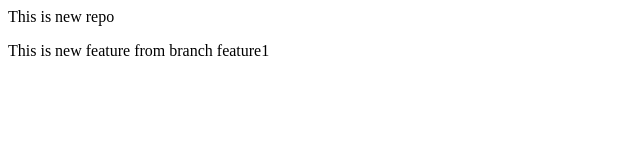
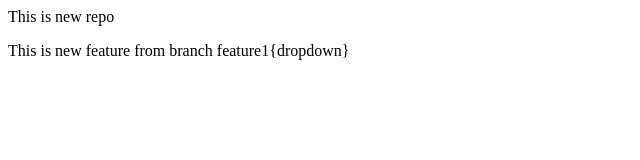
Before and after one commit to Adarshv0524/localrepo, a plain HTML site: page index.html in a window 1280 px wide. Shown: the full height of the page, 0-640 px from the left. Drawn offline with Linux system fonts and the light colour scheme.

Commit message:
add dropdown

```diff
--- a/index.html
+++ b/index.html
@@ -1,3 +1,3 @@
 <p>This is new repo</p>
 
-<p>This is new feature from branch feature1</p>
+<p>This is new feature from branch feature1{dropdown}</p>
```
